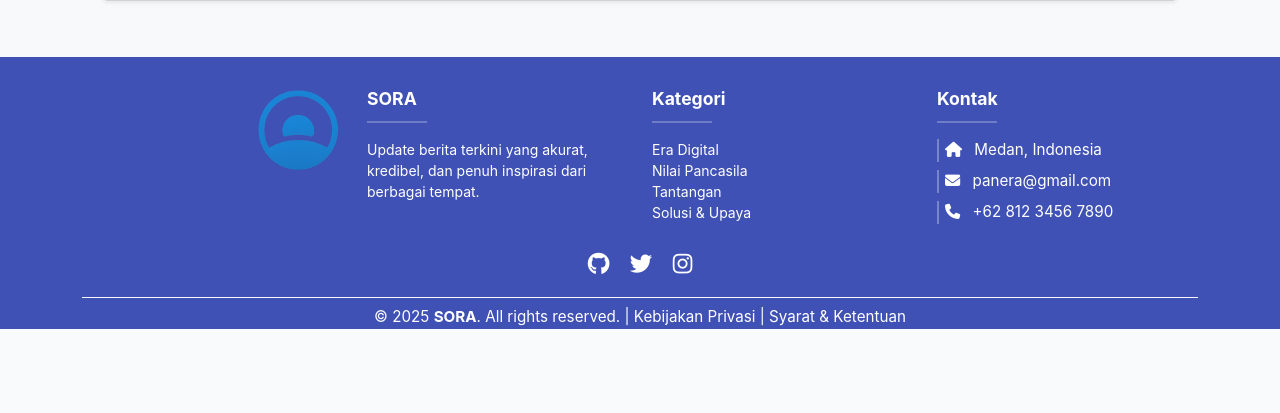
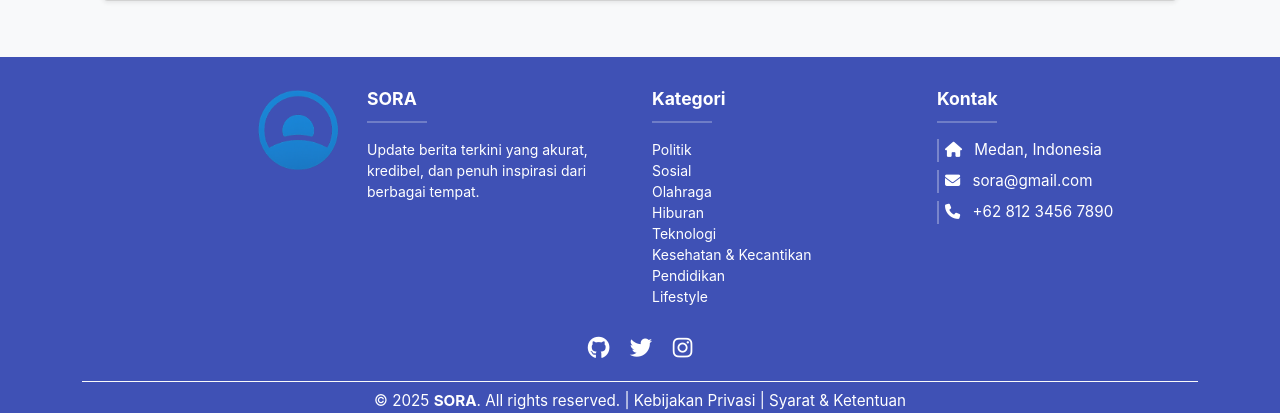
Before and after one commit to nurlizaazz/SoraNews, a PHP site: page /admin/dashboard.php in a window 1280 px wide. Shown: the part 1127-1540 px from the top of the page. Before the commit the page ends 1456 px from the top, so only its background shows below. Run offline with PHP 8.4, Linux system fonts and the light colour scheme; data that the repository does not hold is empty.

```diff
--- a/admin/dashboard.php
+++ b/admin/dashboard.php
@@ -354,10 +354,14 @@
         <h5 class="fw-bold footer-title">Kategori</h5>
         <hr class="footer-divider mt-0">
         <ul class="list-unstyled small">
-          <li><a href="#" class="footer-link">Era Digital</a></li>
-          <li><a href="#" class="footer-link">Nilai Pancasila</a></li>
-          <li><a href="#" class="footer-link">Tantangan</a></li>
-          <li><a href="#" class="footer-link">Solusi & Upaya</a></li>
+          <li><a href="#" class="footer-link">Politik</a></li>
+          <li><a href="#" class="footer-link">Sosial</a></li>
+          <li><a href="#" class="footer-link">Olahraga</a></li>
+          <li><a href="#" class="footer-link">Hiburan</a></li>
+          <li><a href="#" class="footer-link">Teknologi</a></li>
+          <li><a href="#" class="footer-link">Kesehatan & Kecantikan</a></li>
+          <li><a href="#" class="footer-link">Pendidikan</a></li>
+          <li><a href="#" class="footer-link">Lifestyle</a></li>
         </ul>
       </div>
 
@@ -370,7 +374,7 @@
         </div>
         <div class="contact-item">
           <i class="fas fa-envelope me-2"></i>
-          <a href="mailto:panera@gmail.com" class="footer-link">panera@gmail.com</a>
+          <a href="mailto:panera@gmail.com" class="footer-link">sora@gmail.com</a>
         </div>
         <div class="contact-item">
           <i class="fas fa-phone me-2"></i> +62 812 3456 7890
@@ -380,9 +384,9 @@
 
     <!-- Sosial Media -->
     <div class="text-center pb-3">
-      <a href="#" class="footer-link social-icon"><i class="fab fa-github"></i></a>
-      <a href="#" class="footer-link social-icon"><i class="fab fa-twitter"></i></a>
-      <a href="#" class="footer-link social-icon"><i class="fab fa-instagram"></i></a>
+      <a href="https://www.instagram.com/nurlizaazz" class="footer-link social-icon"><i class="fab fa-github"></i></a>
+      <a href="https://www.x.com/nurlizaazz" class="footer-link social-icon"><i class="fab fa-twitter"></i></a>
+      <a href="https://github.com/nurlizaazz" class="footer-link social-icon"><i class="fab fa-instagram"></i></a>
     </div>
 
     <!-- Copyright -->
```
Also changed, not shown: inc/footer.php (+9 -5 lines), 2 other files.
